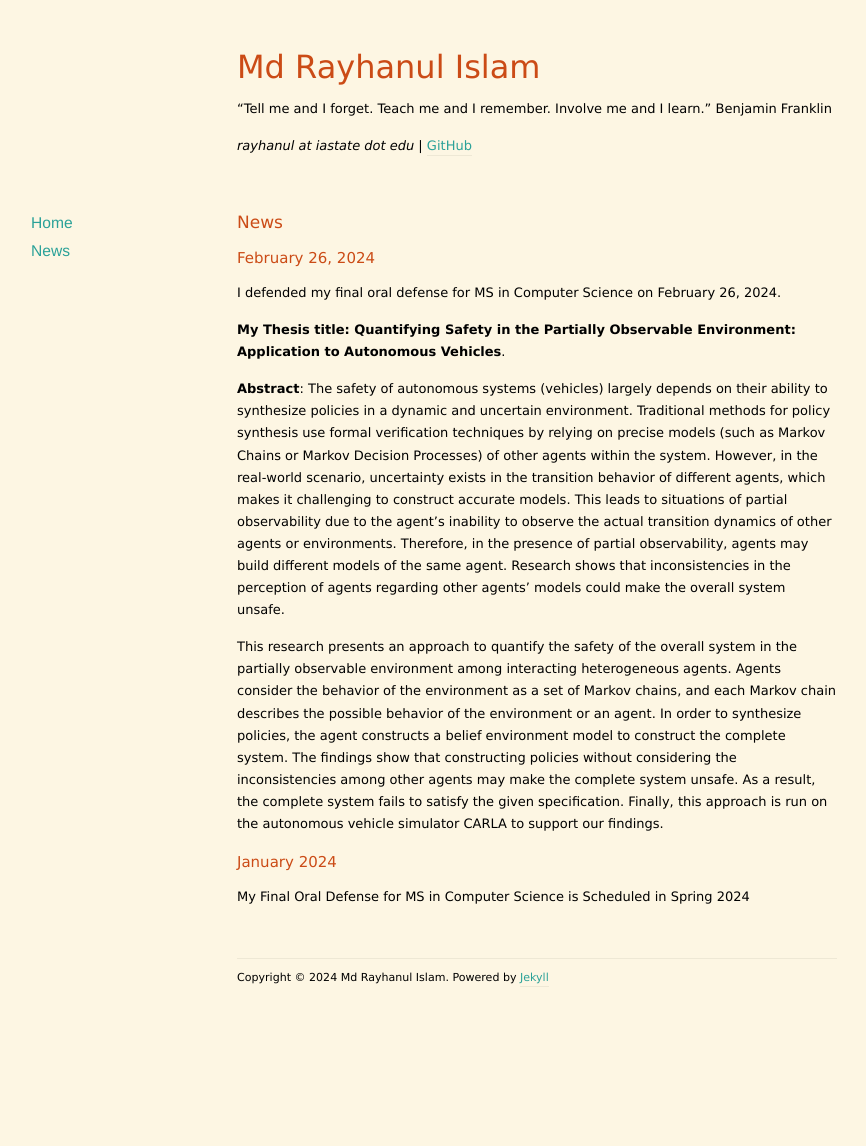
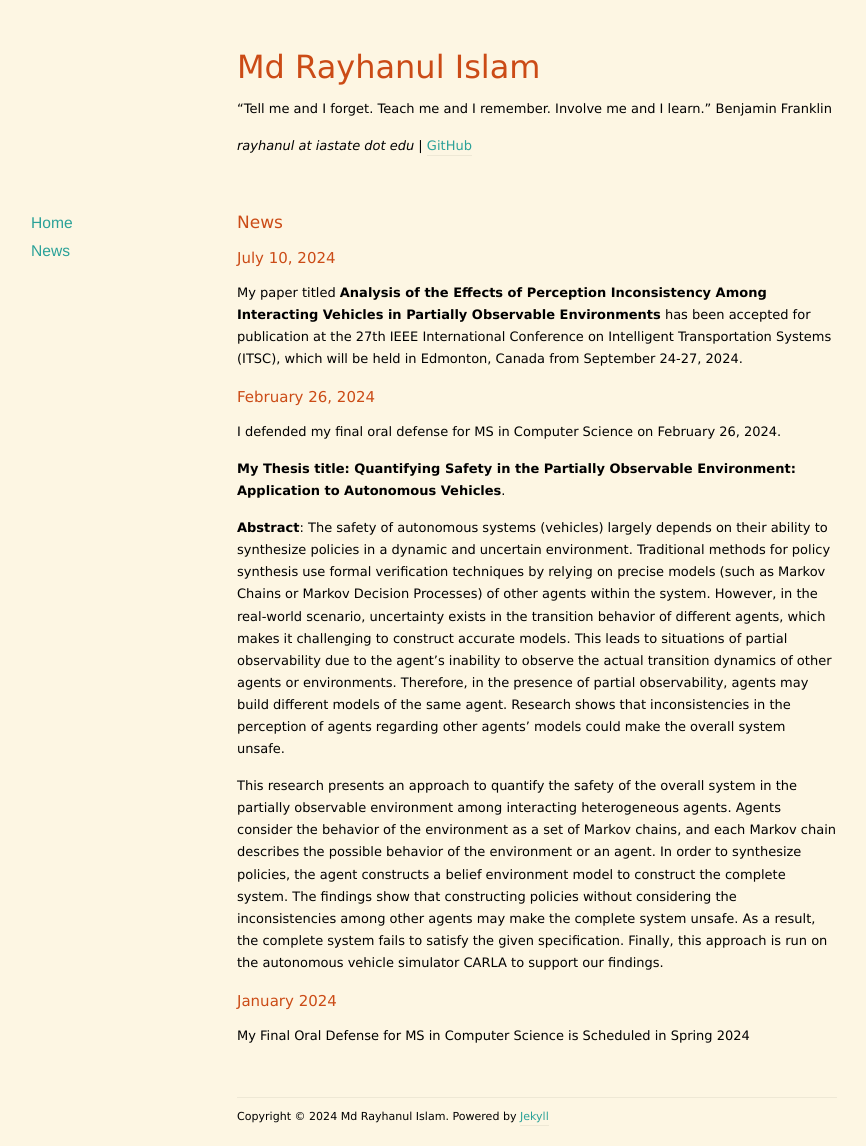
Before and after one commit to rayhanul/rayhanul.github.io, a Jekyll site: the page built from news/index.markdown, in a window 1280 px wide. Shown: the whole page, without its empty margins (103-969 px from the left). Built offline with Jekyll 4.4.1, drawn with Linux system fonts in a browser that asks for light colours; nearby versions of some CDN libraries; before the commit the page ends 1007 px from its top, so only the background shows below that.

Commit message:
news update

```diff
--- a/index.markdown
+++ b/index.markdown
@@ -71,7 +71,7 @@ cGPA: 3.86.
 - **Quantifying Safety in the Partially Observable Environment: Application to Autonomous Vehicles**
 
 ### Conference Papers
-- **Analysis of the Effects of Perception Inconsistency Among Interacting Vehicles in Partially Observable Environments** Md Rayhanul Islam, Tichakorn Wongpiromsarn and Samik Basu. 27th IEEE International Conference on Intelligent Transportation Systems (ITSC), Edmonton, Canada, September 24-27, 2024, (Accepted) <a href="/documents/conferences/ieeeconf_paper_ITSC_2024.pdf">PDF</a>.
+- **Analysis of the Effects of Perception Inconsistency Among Interacting Vehicles in Partially Observable Environments**, Md Rayhanul Islam, Tichakorn Wongpiromsarn and Samik Basu. 27th IEEE International Conference on Intelligent Transportation Systems (ITSC), Edmonton, Canada, September 24-27, 2024, (Accepted) <a href="/documents/conferences/ieeeconf_paper_ITSC_2024.pdf">PDF</a>.
 
 ### Journal Papers
 
--- a/news/index.markdown
+++ b/news/index.markdown
@@ -6,6 +6,9 @@ title: News
 
 <!-- Talk at [PPI Industry-University Collaborative Research Center](https://www.ppicenter.org) - 2020 ([slides](https://github.com/maldil/maldil.github.io/blob/master/slides/PPI2020.pptx))<br>
 Talk at ICST-2016 [Sensor platform for non-invasive ubiquitous current sensing](https://ieeexplore.ieee.org/abstract/document/7796322)  | China Nanjing (slides) -->
+## July 10, 2024
+
+My paper titled **Analysis of the Effects of Perception Inconsistency Among Interacting Vehicles in Partially Observable Environments** has been accepted for publication at the 27th IEEE International Conference on Intelligent Transportation Systems (ITSC), which will be held in Edmonton, Canada from September 24-27, 2024.
 
 ## February 26, 2024
 I defended my final oral defense for MS in Computer Science on February 26, 2024.
```
